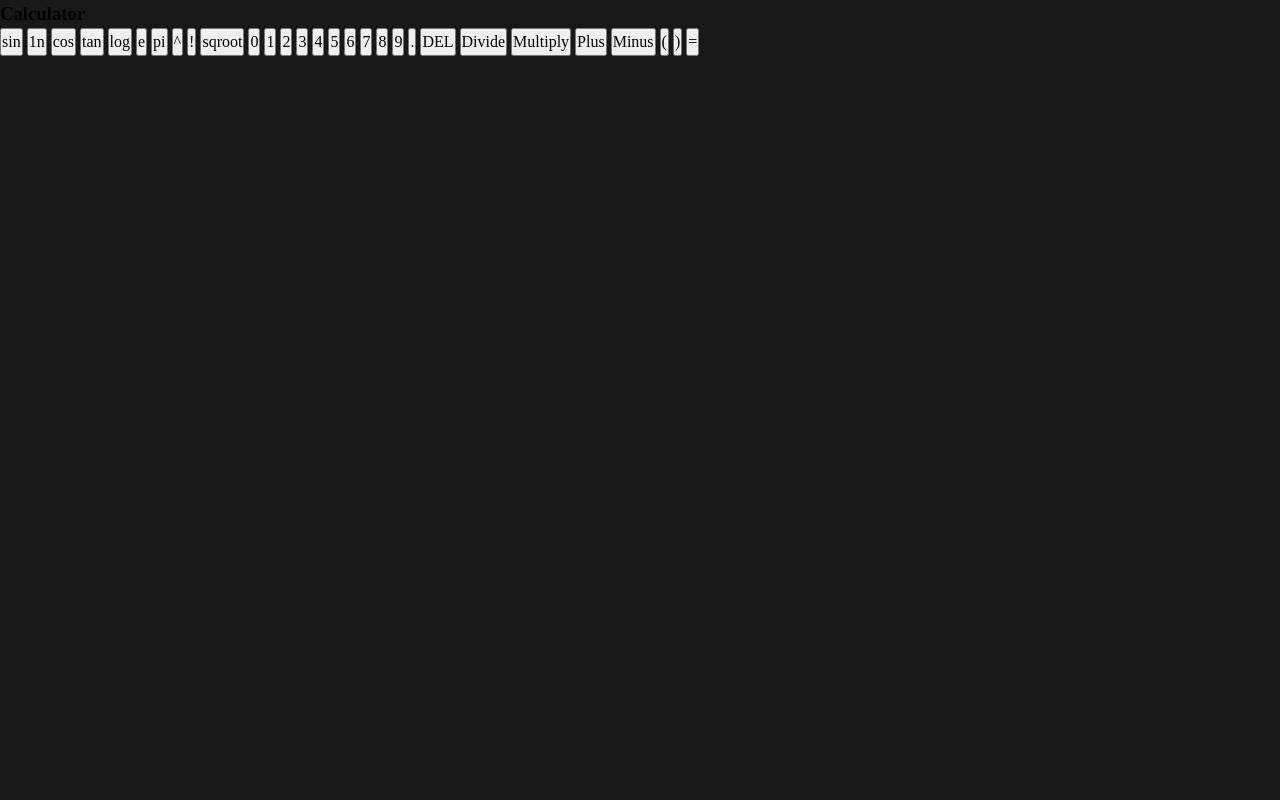
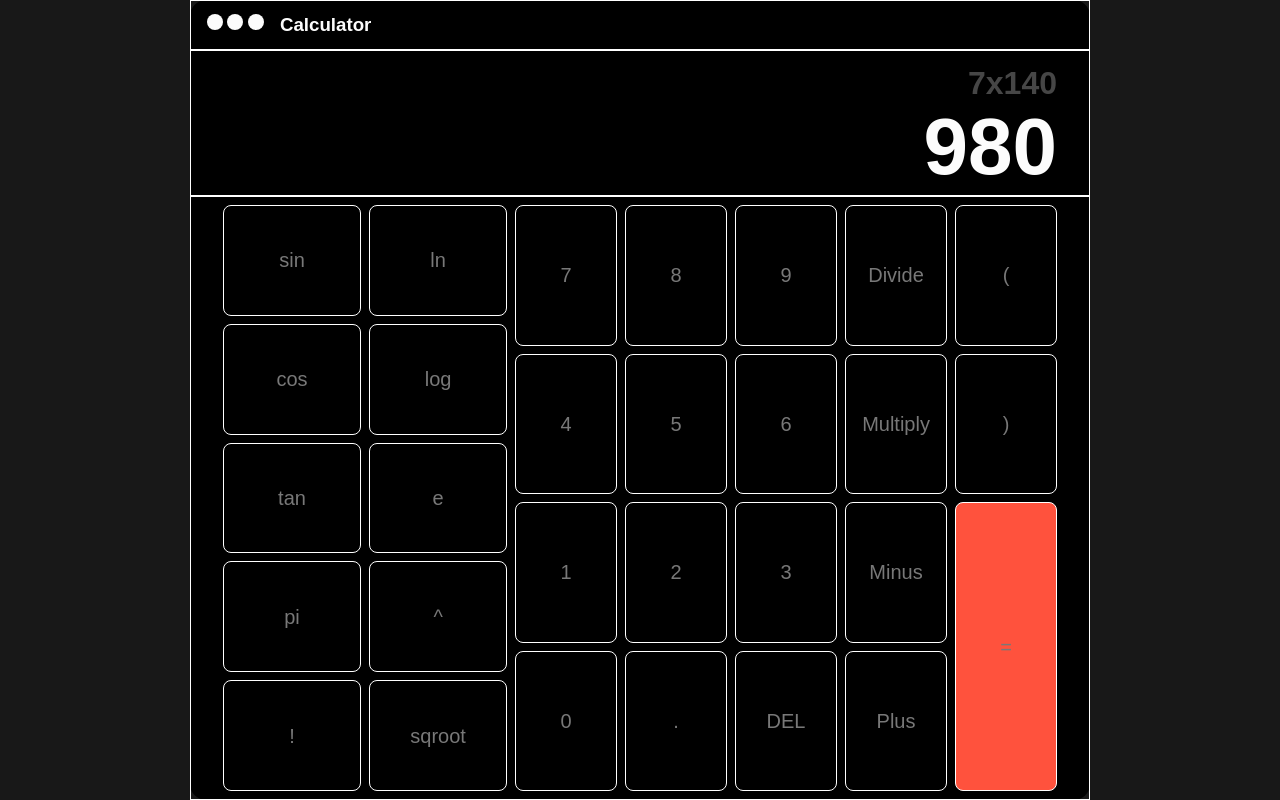
Before and after one commit to mr7kitkat/calc-u-later, a plain HTML site: page index.html in a window 1280 px wide. Drawn offline with Linux system fonts and the light colour scheme; a web font is replaced by a local one.

Commit message:
Make a rough base for desktop mode

```diff
--- a/index.html
+++ b/index.html
@@ -11,7 +11,7 @@
   </head>
   <body>
     <section class="main-app-background">
-      <section class="app-title">
+      <section class="app-title b1">
         <div class="circles">
           <div class="dot"></div>
           <div class="dot"></div>
@@ -19,45 +19,54 @@
         </div>
         <h1>Calculator</h1>
       </section>
-      <section class="output">
-        <div class="expression"></div>
-        <div class="result"></div>
+      <section class="output b1">
+        <div class="expression">7x140</div>
+        <div class="result">980</div>
       </section>
-      <section class="input">
+      <section class="input b1">
         <!-- scientific button -->
-        <button class="scientific function">sin</button>
-        <button class="scientific function">1n</button>
-        <button class="scientific function">cos</button>
-        <button class="scientific function">tan</button>
-        <button class="scientific function">log</button>
-        <button class="scientific val">e</button>
-        <button class="scientific val">pi</button>
-        <button class="scientific operator">^</button>
-        <button class="scientific">!</button>
-        <button class="scientific function">sqroot</button>
+        <div class="scientic-group">
+          <button class="scientific function col1">sin</button>
+          <button class="scientific function col2">ln</button>
+          <button class="scientific function col1">cos</button>
+          <button class="scientific function col2">log</button>
+          <button class="scientific function col1">tan</button>
+          <button class="scientific val col2">e</button>
+          <button class="scientific val col1">pi</button>
+          <button class="scientific operator col2">^</button>
+          <button class="scientific col1">!</button>
+          <button class="scientific function col2">sqroot</button>
+        </div>
 
         <!-- numeric button -->
-        <button class="number">0</button>
-        <button class="number">1</button>
-        <button class="number">2</button>
-        <button class="number">3</button>
-        <button class="number">4</button>
-        <button class="number">5</button>
-        <button class="number">6</button>
-        <button class="number">7</button>
-        <button class="number">8</button>
-        <button class="number">9</button>
-        <button class="val">.</button>
-        <button class="processbtn">DEL</button>
+        <div class="non-scientific-group">
+          <!-- row1 -->
+          <button class="number">7</button>
+          <button class="number">8</button>
+          <button class="number">9</button>
+          <button class="operator">Divide</button>
+          <button class="operator">(</button>
 
-        <!-- operators -->
-        <button class="operator">Divide</button>
-        <button class="operator">Multiply</button>
-        <button class="operator">Plus</button>
-        <button class="operator">Minus</button>
-        <button class="operator">(</button>
-        <button class="operator">)</button>
-        <button class="processbtn">=</button>
+          <!-- row2 -->
+          <button class="number">4</button>
+          <button class="number">5</button>
+          <button class="number">6</button>
+          <button class="operator">Multiply</button>
+          <button class="operator">)</button>
+
+          <!-- row 3 -->
+          <button class="number">1</button>
+          <button class="number">2</button>
+          <button class="number">3</button>
+          <button class="operator">Minus</button>
+          <button class="processbtn" id="equalbtn">=</button>
+
+          <!-- row 4 -->
+          <button class="number">0</button>
+          <button class="val">.</button>
+          <button class="processbtn">DEL</button>
+          <button class="operator">Plus</button>
+        </div>
       </section>
     </section>
   </body>
--- a/style/main.css
+++ b/style/main.css
@@ -1,3 +1,5 @@
+@import url("https://fonts.googleapis.com/css2?family=Chivo:wght@100..900&display=swap");
+
 * {
   padding: 0;
   margin: 0;
@@ -10,8 +12,113 @@
   --color-tomato-red-component-t2: #ff523d;
   --color-gray-lv1-font-t2: #464646;
   --color-gray-lv2-font-t2: #787878;
+  --default-px: 16px;
 }
 
 body {
   background: var(--color-black-body-bg-t1);
+  height: 100vh;
+  width: 100vw;
+  padding: var(--default-px * 2);
+  display: flex;
+  justify-content: center;
+  align-items: center;
+  font-family: "Chivo", sans-serif;
+  font-optical-sizing: auto;
+  font-style: normal;
 }
+
+.main-app-background {
+  background-color: var(--color-black-bg-t2);
+  max-width: 900px;
+  height: 100%;
+  width: 100%;
+  border-radius: var(--default-px);
+
+  display: grid;
+  grid-template-rows: 50px auto 5fr;
+}
+
+/* App title bar section */
+.app-title {
+  display: flex;
+  justify-content: start;
+  align-items: center;
+  padding: var(--default-px);
+}
+
+.dot {
+  display: inline-block;
+  --dimension: var(--default-px);
+  width: var(--dimension);
+  height: var(--dimension);
+  background-color: var(--color-white-font-t2);
+  border-radius: 50%;
+}
+
+.app-title h1 {
+  color: var(--color-white-font-t2);
+  margin-left: var(--default-px);
+}
+
+/* Output styling */
+.output,
+.input {
+  padding: 8px 32px;
+}
+
+.expression {
+  color: var(--color-gray-lv1-font-t2);
+  font-size: 32px;
+  text-align: right;
+  font-weight: 600;
+}
+
+.result {
+  color: var(--color-white-font-t2);
+  font-size: 80px;
+  font-weight: 900;
+  text-align: right;
+  line-height: 1;
+}
+
+/* Input section style */
+.input {
+  display: grid;
+  grid-template-columns: auto auto;
+  gap: 8px;
+}
+
+button {
+  all: unset;
+  color: var(--color-gray-lv2-font-t2);
+  border: 1px solid white;
+  text-align: center;
+  font-size: 20px;
+  border-radius: 8px;
+}
+
+.scientic-group {
+  display: grid;
+  grid-template-columns: 1fr 1fr;
+  grid-template-rows: repeat(5, 1fr);
+  gap: 8px;
+}
+
+.non-scientific-group {
+  display: grid;
+  grid-template-columns: repeat(5, 1fr);
+  grid-template-rows: repeat(4, 1fr);
+  gap: 8px;
+}
+
+#equalbtn {
+  grid-column: 5 / 6;
+  grid-row: 3 /5;
+  background-color: var(--color-tomato-red-component-t2);
+}
+
+/* Test zone */
+.b1 {
+  border: 1px solid white;
+}
```
